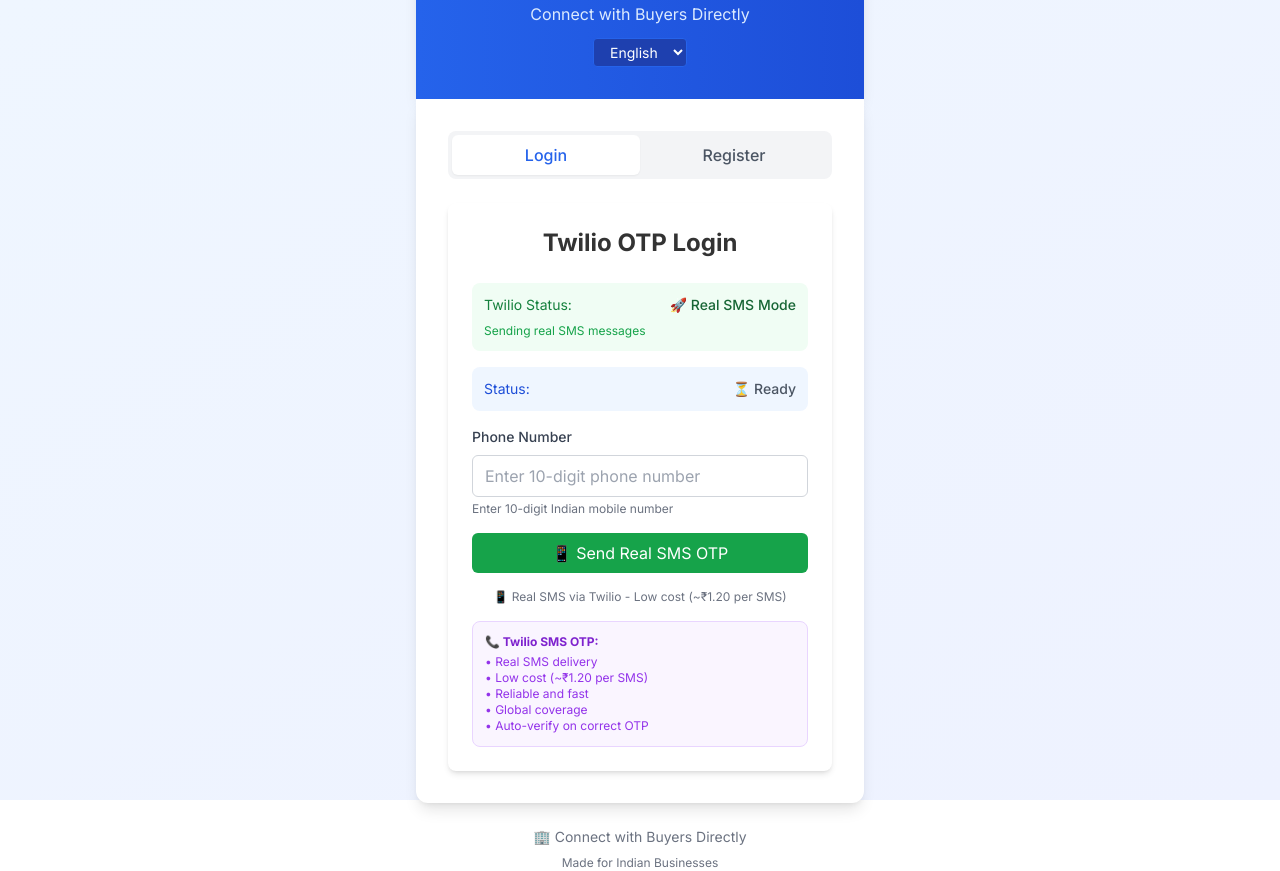
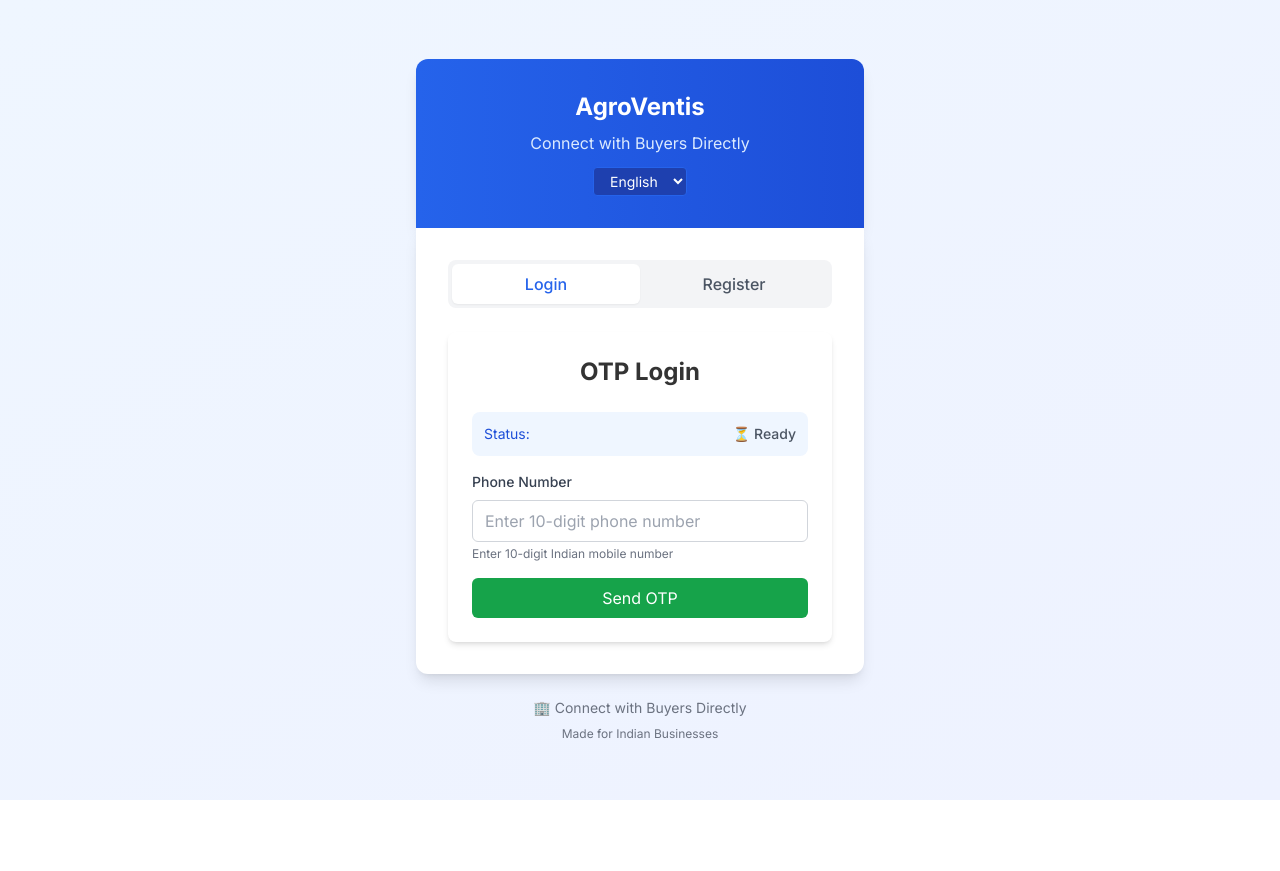
Before and after one commit to anup48045/agroventis, a Next.js app: page /buyer in a window 1280 px wide. After the commit the page ends 800 px from the top, so only its background shows below. Built offline with nearby package versions, Linux system fonts and the light colour scheme.

Commit message:
Updated files

```diff
--- a/src/components/TwilioOTP.js
+++ b/src/components/TwilioOTP.js
@@ -210,7 +210,7 @@ export default function TwilioOTP({ onLoginSuccess, onRegisterSuccess, userData
     switch (statusRef.current) {
       case 'idle': return 'text-gray-600';
       case 'sent': return 'text-blue-600';
-      case 'verified': return 'text-green-600';
+      case 'verified': return 'text-[#D96C2D]';
       default: return 'text-gray-600';
     }
   };
@@ -227,21 +227,21 @@ export default function TwilioOTP({ onLoginSuccess, onRegisterSuccess, userData
   return (
     <div className="max-w-md mx-auto p-6 bg-white rounded-lg shadow-md">
       <h2 className="text-2xl font-bold mb-6 text-center">
-        {userData ? 'Complete Registration' : 'Twilio OTP Login'}
+        {userData ? 'Complete Registration' : 'OTP Login'}
       </h2>
 
-      {/* Twilio Status */}
-      <div className="mb-4 p-3 bg-green-50 rounded-lg">
+      {/* Twilio Status
+      <div className="mb-4 p-3 bg-[#D96C2D]rounded-lg">
         <div className="flex items-center justify-between">
-          <span className="text-sm text-green-700">Twilio Status:</span>
-          <span className="text-sm font-medium text-green-800">
+          <span className="text-sm text-[#D96C2D]">Twilio Status:</span>
+          <span className="text-sm font-medium text-[#D96C2D]">
             🚀 Real SMS Mode
           </span>
         </div>
-        <div className="mt-2 text-xs text-green-600">
+        <div className="mt-2 text-xs text-[#D96C2D]">
           Sending real SMS messages
         </div>
-      </div>
+      </div> */}
 
       {/* Real-time Status Indicator */}
       <div className="mb-4 p-3 bg-blue-50 rounded-lg">
@@ -307,21 +307,21 @@ export default function TwilioOTP({ onLoginSuccess, onRegisterSuccess, userData
           <button
             type="submit"
             disabled={loading || countdown > 0}
-            className="w-full bg-green-600 text-white py-2 px-4 rounded-md hover:bg-green-700 disabled:opacity-50"
+            className="w-full bg-green-600 text-white py-2 px-4 rounded-md hover:bg-[#D96C2D] disabled:opacity-50"
           >
             {loading ? (
               <div className="flex items-center justify-center">
                 <div className="loading-spinner h-5 w-5 mr-2"></div>
-                Sending Real SMS...
+                Sending OTP...
               </div>
             ) : (
-              '📱 Send Real SMS OTP'
+              'Send OTP'
             )}
           </button>
 
-          <div className="text-center text-xs text-gray-500">
+          {/* <div className="text-center text-xs text-gray-500">
             📱 Real SMS via Twilio - Low cost (~₹1.20 per SMS)
-          </div>
+          </div> */}
         </form>
       ) : (
         <form onSubmit={handleVerifyOTP} className="space-y-4">
@@ -334,7 +334,7 @@ export default function TwilioOTP({ onLoginSuccess, onRegisterSuccess, userData
               value={otp}
               onChange={(e) => setOtp(e.target.value.replace(/\D/g, '').slice(0, 6))}
               placeholder="Enter OTP"
-              className="w-full px-3 py-2 border border-gray-300 rounded-md focus:outline-none focus:ring-2 focus:ring-green-500 text-center text-lg font-bold"
+              className="w-full px-3 py-2 border border-gray-300 rounded-md focus:outline-none focus:ring-2 focus:ring-[green-600] text-center text-lg font-bold"
               maxLength={6}
               autoFocus
               required
@@ -347,7 +347,7 @@ export default function TwilioOTP({ onLoginSuccess, onRegisterSuccess, userData
           <button
             type="submit"
             disabled={loading || isVerified}
-            className="w-full bg-green-600 text-white py-2 px-4 rounded-md hover:bg-green-700 disabled:opacity-50"
+            className="w-full bg-[#D96C2D] text-white py-2 px-4 rounded-md hover:bg-[#D96C2D] disabled:opacity-50"
           >
             {loading ? (
               <div className="flex items-center justify-center">
@@ -379,7 +379,7 @@ export default function TwilioOTP({ onLoginSuccess, onRegisterSuccess, userData
       )}
 
       {success && (
-        <div className="mt-4 p-3 bg-green-100 border border-green-400 text-green-700 rounded">
+        <div className="mt-4 p-3 bg-[#D96C2D] border border-[#D96C2D] text-[#D96C2D] rounded">
           {success}
         </div>
       )}
@@ -390,10 +390,10 @@ export default function TwilioOTP({ onLoginSuccess, onRegisterSuccess, userData
         </div>
       )}
 
-      {/* Twilio Info */}
+      {/* Twilio Info
       <div className="mt-4 p-3 bg-purple-50 border border-purple-200 rounded-lg">
         <p className="text-xs text-purple-700">
-          <strong>📞 Twilio SMS OTP:</strong>
+          <strong>OTP:</strong>
         </p>
         <p className="text-xs text-purple-600 mt-1">
           • Real SMS delivery<br/>
@@ -402,7 +402,7 @@ export default function TwilioOTP({ onLoginSuccess, onRegisterSuccess, userData
           • Global coverage<br/>
           • Auto-verify on correct OTP
         </p>
-      </div>
+      </div> */}
     </div>
   );
 }
--- a/src/components/farmer/FarmerAuth.js
+++ b/src/components/farmer/FarmerAuth.js
@@ -31,15 +31,7 @@ export default function FarmerAuth() {
   // -------------------------
   const handleLoginSuccess = (result) => {
     console.log('🔍 FarmerAuth: handleLoginSuccess called with:', result)
-    console.log('🔍 FarmerAuth: result.user:', result.user)
-    console.log('🔍 FarmerAuth: result.token:', result.token)
     console.log('🔍 FarmerAuth: About to call login() with:', result.user)
-
-    if (!result?.user || !result?.token) {
-      console.error('❌ FarmerAuth: Invalid result data:', result)
-      showNotification('Login failed - invalid response', 'error')
-      return
-    }
 
     try {
       login(result.user, result.token)
--- a/src/components/farmer/FarmerDashboard.js
+++ b/src/components/farmer/FarmerDashboard.js
@@ -168,7 +168,7 @@ export default function FarmerDashboard() {
         <div className="max-w-7xl mx-auto px-4 sm:px-6 lg:px-8">
           <div className="flex justify-between items-center h-16">
             <div className="flex items-center">
-              <h1 className="text-xl font-bold text-green-600">🌾 Agroventis - Farmer Platform</h1>
+              <h1 className="text-xl font-bold text-[#D96C2D]">🌾 Agroventis - Farmer Platform</h1>
             </div>
             <div className="flex items-center space-x-4">
               <select
--- a/src/components/layout/Navbar.js
+++ b/src/components/layout/Navbar.js
@@ -115,13 +115,13 @@ export default function Navbar({ isScrolled }) {
           {/* <div className="hidden md:flex items-center space-x-4">
             <Link
               href="/farmer"
-              className="text-[#D96C2D] border border-green-600 px-4 py-2 rounded-lg hover:bg-green-50 transition-colors duration-200 font-medium"
+              className="text-[#D96C2D] border border-[#D96C2D] px-4 py-2 rounded-lg hover:bg-green-50 transition-colors duration-200 font-medium"
             >
               Farmer Login
             </Link>
             <Link
               href="/buyer"
-              className="bg-green-600 text-white px-4 py-2 rounded-lg hover:bg-green-700 transition-colors duration-200 font-medium"
+              className="bg-[#D96C2D] text-white px-4 py-2 rounded-lg hover:bg-green-700 transition-colors duration-200 font-medium"
             >
               Buyer Login
             </Link>
@@ -181,14 +181,14 @@ export default function Navbar({ isScrolled }) {
               <div className="pt-4 pb-2 border-t border-gray-200 space-y-2">
                 <Link
                   href="/farmer"
-                  className="block w-full text-center text-[#D96C2D] border border-green-600 px-4 py-2 rounded-lg hover:bg-green-50 transition-colors duration-200 font-medium"
+                  className="block w-full text-center text-[#D96C2D] border border-[#D96C2D] px-4 py-2 rounded-lg hover:bg-green-50 transition-colors duration-200 font-medium"
                   onClick={() => setIsMobileMenuOpen(false)}
                 >
                   Farmer Login
                 </Link>
                 <Link
                   href="/buyer"
-                  className="block w-full text-center bg-green-600 text-white px-4 py-2 rounded-lg hover:bg-green-700 transition-colors duration-200 font-medium"
+                  className="block w-full text-center bg-[#D96C2D] text-white px-4 py-2 rounded-lg hover:bg-[#C75A1B] transition-colors duration-200 font-medium"
                   onClick={() => setIsMobileMenuOpen(false)}
                 >
                   Buyer Login
```
